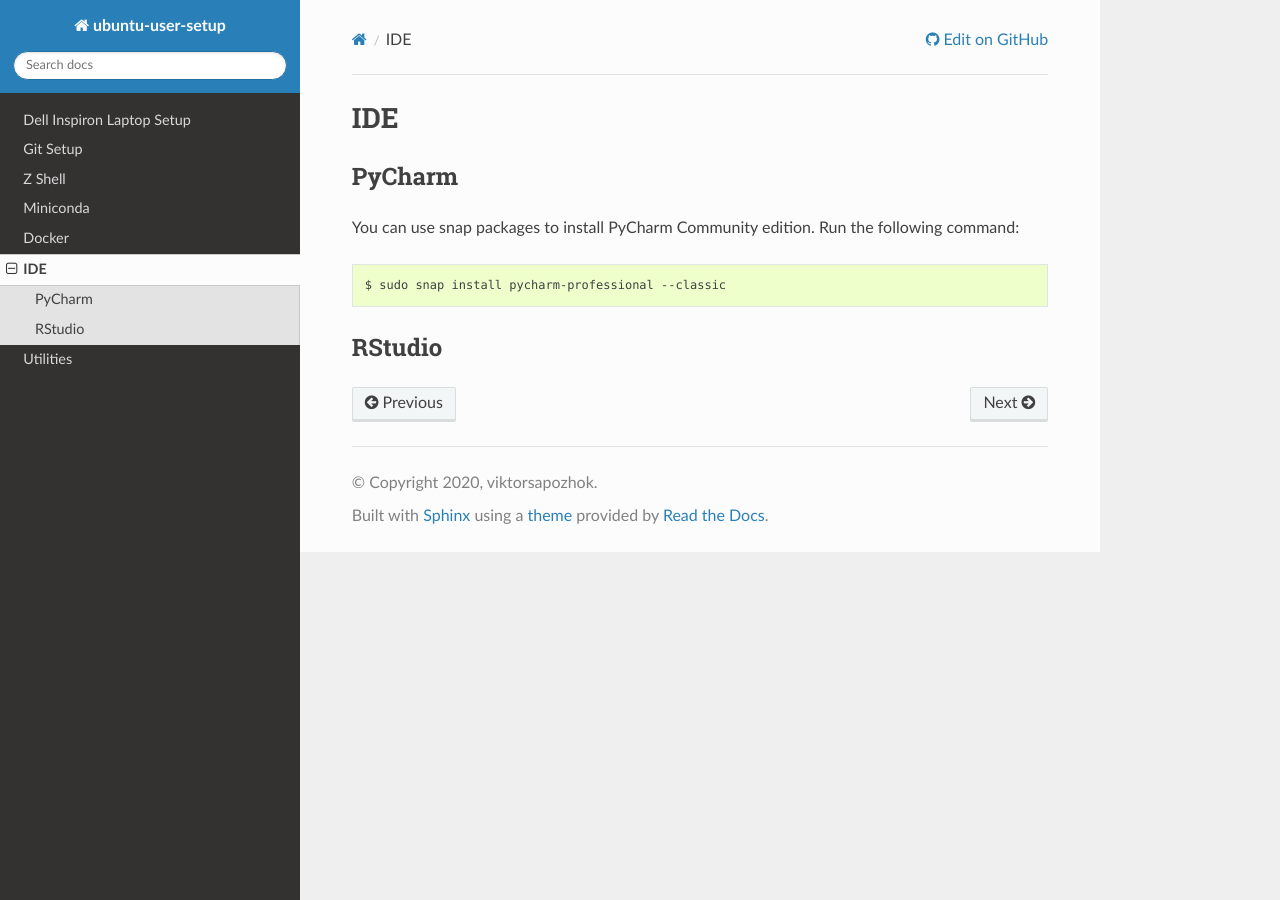
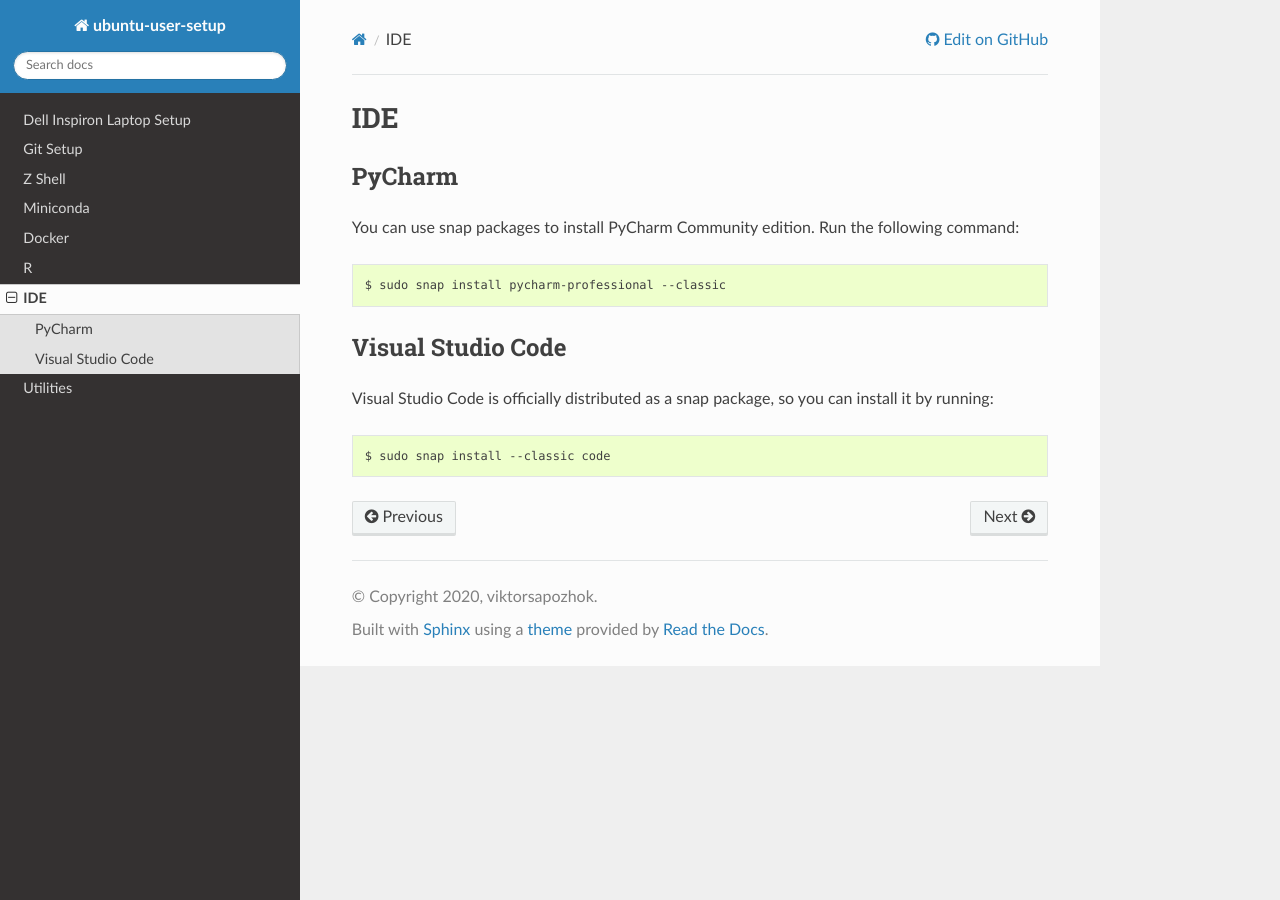
Before and after one commit to viktorsapozhok/getting-started-tutorials, a Sphinx documentation site: the page built from docs/source/ide.rst, in a window 1280 px wide. Built offline with Sphinx 7.4.7 and the Read the Docs theme 2.0.0, drawn with Linux system fonts in a browser that asks for light colours.

Commit message:
added vscode

```diff
--- a/docs/source/ide.rst
+++ b/docs/source/ide.rst
@@ -11,5 +11,12 @@ Run the following command:
 
     $ sudo snap install pycharm-professional --classic
 
-RStudio
--------
+Visual Studio Code
+------------------
+
+Visual Studio Code is officially distributed as a snap package, so
+you can install it by running:
+
+.. code-block:: bash
+
+    $ sudo snap install --classic code
--- a/docs/source/index.rst
+++ b/docs/source/index.rst
@@ -15,6 +15,7 @@ Tutorial
    zshell
    conda
    docker
+   r
    ide
    utils
 
```
Also changed, not shown: README.md (+1 -1 lines), docs/source/r.rst (added, +55 -0 lines).
